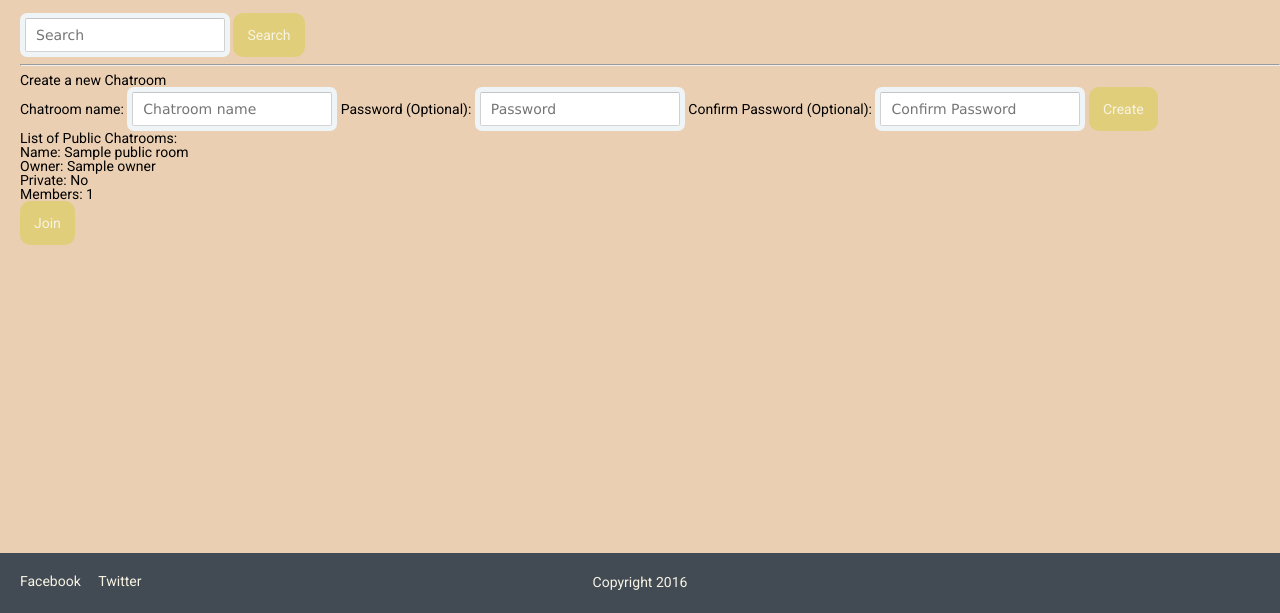
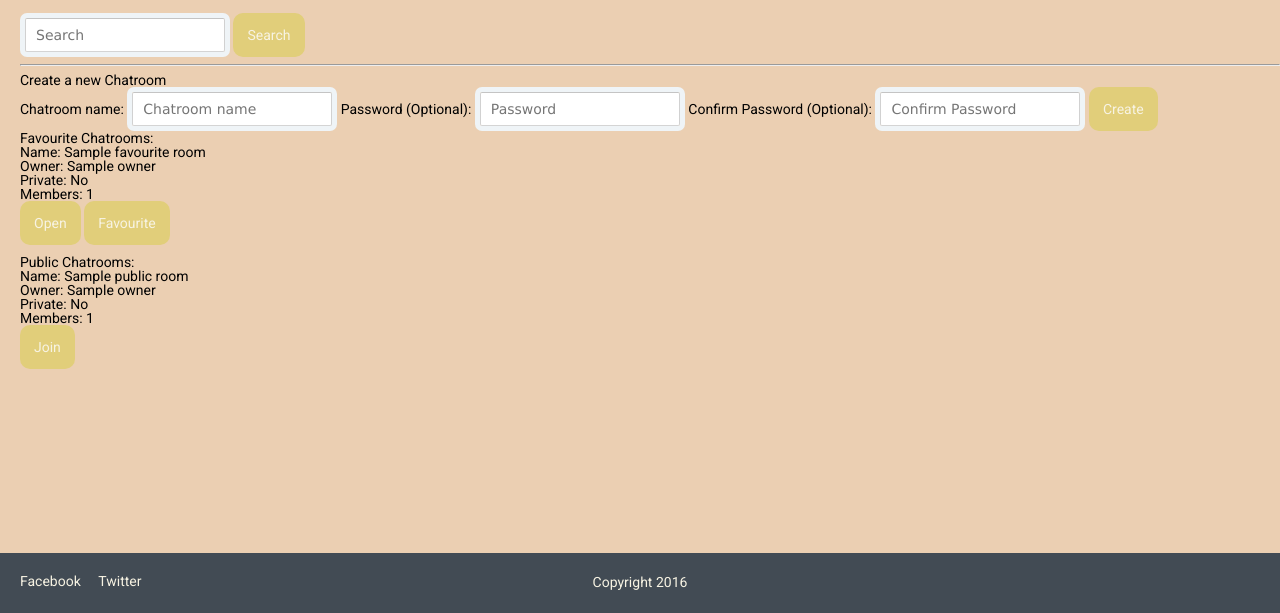
Before and after one commit to team-bits-and-bytes/rpg-connect, a PHP site: template templates/rooms.twig in a window 1280 px wide. Shown: the part 187-800 px from the top of the page. Run offline with PHP 8.4, Linux system fonts and the light colour scheme; the template is opened without the code that fills it: most values are stand-ins (such as "Sample title", 1, 10 or a date in 2020); some libraries are stand-ins or nearby versions.

Commit message:
Show favourite rooms

```diff
--- a/templates/rooms.twig
+++ b/templates/rooms.twig
@@ -35,8 +35,47 @@
         </form>
     </div>
 
+    <!-- Favourite Chatrooms -->
     <div id="public-chatrooms-list">
-        <h2>List of Public Chatrooms: </h2>
+        <h2>Favourite Chatrooms: </h2>
+        <ul>
+            {% for room in favourite_rooms %}
+                <li style="margin-bottom: 10px;">
+                    Name: {{room.name}}
+                    <br>
+                    Owner: {{room.owner.name}}
+                    <br>
+                    Private: {{room.private ? 'Yes' : 'No' }}
+                    <br>
+                    Members: {{room.members.count}}
+                    <br>
+
+                    <form action={{ path_for("room", { 'id': room.id }) }} method="GET" style="display: inline;">
+                        <button class="button"  type="submit">Open</button>
+                    </form>
+
+                    <form action={{ path_for("favourite_room", { 'id': room.id }) }} method="POST" style="display: inline;">
+                        <input type="hidden" name="csrf_name" value={{ csrf_name }}>
+                        <input type="hidden" name="csrf_value" value={{ csrf_value }}>
+                        <input type="hidden" name="favourite" value={{ room.is_favourite ? "false" : "true" }}>
+                        <button class="button"  type="submit">{{ room.is_favourite ? "Unfavourite" : "Favourite" }}</button>
+                    </form>
+
+                    {% if currentUser == room.owner %}
+                        <form action={{ path_for("delete_room", { 'id': room.id }) }} method="POST" style="display: inline;">
+                            <input type="hidden" name="csrf_name" value={{ csrf_name }}>
+                            <input type="hidden" name="csrf_value" value={{ csrf_value }}>
+                            <button class="button"  type="submit">Delete</button>
+                        </form>
+                    {% endif %}
+                </li>
+            {% endfor %}
+        </ul>
+    </div>
+
+    <!-- Public Chatrooms -->
+    <div id="public-chatrooms-list">
+        <h2>Public Chatrooms: </h2>
         {# List of rooms the user owns #}
         <ul>
             {% for room in public_rooms %}
```
Also changed, not shown: src/app/controllers/room_controller.php (+10 -1 lines).
